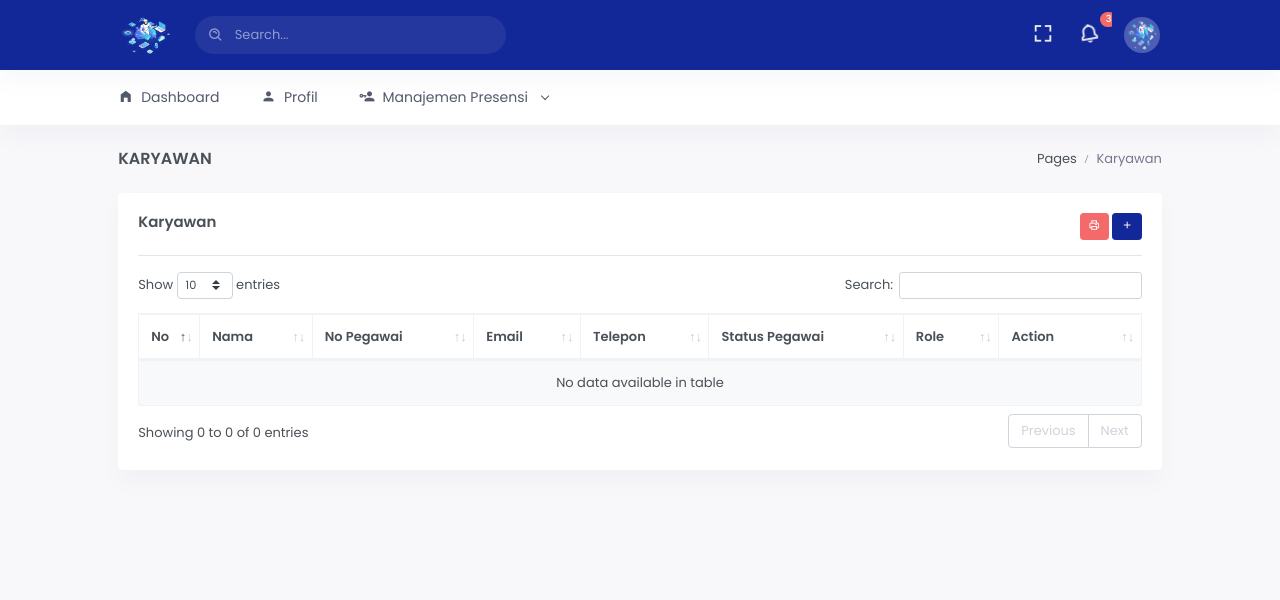
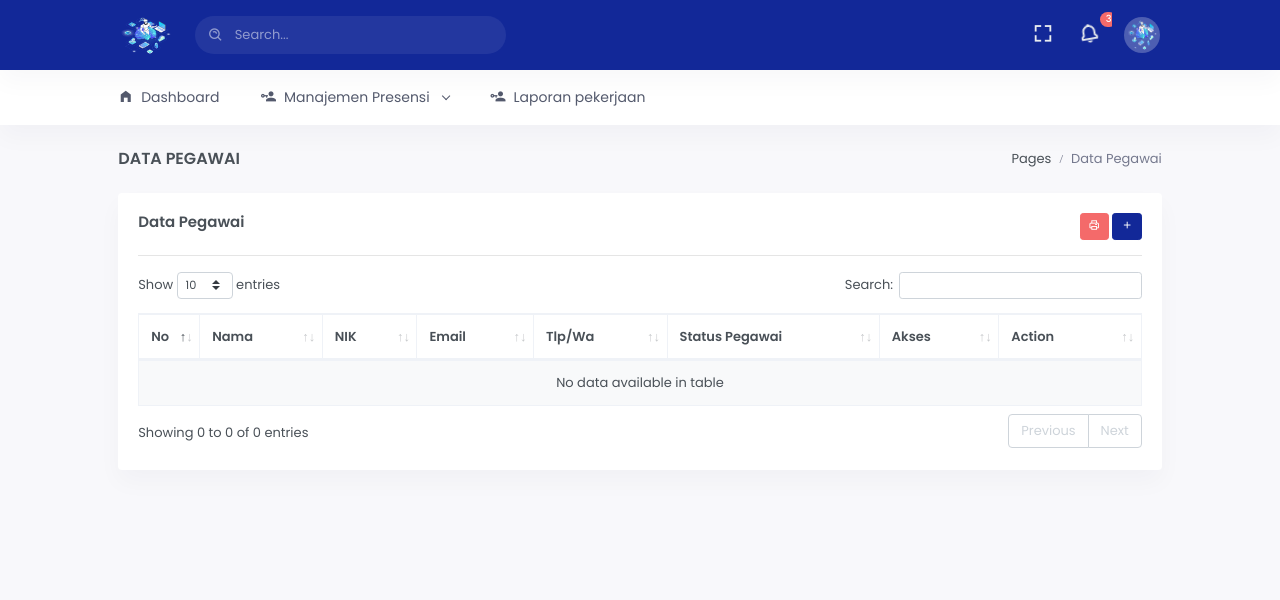
Before and after one commit to wildev1/presensibluto, a CodeIgniter app: page /index.php/users/karyawan in a window 1280 px wide. Shown: the top 600 px of the page. Run offline with CodeIgniter, Linux system fonts and the light colour scheme; data that the repository does not hold is empty; some libraries are stand-ins or nearby versions.

Commit message:
mengedit navbar dan judul halaman

```diff
--- a/application/controllers/GroupShift.php
+++ b/application/controllers/GroupShift.php
@@ -11,7 +11,7 @@ class GroupShift extends CI_Controller {
 
     public function index() {
 
-		$this->data['title'] = 'Group Shift ';
+		$this->data['title'] = 'Jadwal Kerja ';
 
      	$this->data['group_shifts'] = $this->GroupShiftModel->get_all_group_shifts();
         $this->data['shifts'] = $this->ShiftModel->get_all_shifts();
--- a/application/controllers/Kinerja.php
+++ b/application/controllers/Kinerja.php
@@ -15,7 +15,7 @@ class Kinerja extends CI_Controller {
     }
 
 	public function index() {
-		$this->data['title'] = 'Kinerja';
+		$this->data['title'] = 'Laporan Pekerjaan';
 		$this->data['user_role'] = $this->session->userdata('role');
 		$user_role = $this->session->userdata('role');
 		$user_id = $this->session->userdata('users_id');
--- a/application/controllers/Laporan.php
+++ b/application/controllers/Laporan.php
@@ -12,7 +12,7 @@ class Laporan extends CI_Controller {
     }
 
 	public function index() {
-		$this->data['title'] = 'Laporan Presensi';
+		$this->data['title'] = 'Rekap Presensi Semua Pegawai';
 		$date_awal = $this->input->post('date_awal');
 		$date_akhir = $this->input->post('date_akhir');
 
@@ -52,7 +52,7 @@ class Laporan extends CI_Controller {
 
 
 	public function personal() {
-		$this->data['title'] = 'Laporan Presensi';
+		$this->data['title'] = 'Rekap Presensi individu';
 		$this->data['users'] = $this->UsersModel->get_all_users();
 		$this->data['status_pegawai'] = $this->StatusPegawaiModel->get_all_status_pegawai();
 		$this->data['roles'] = $this->RolesModel->get_all_roles();
--- a/application/controllers/Shift.php
+++ b/application/controllers/Shift.php
@@ -9,7 +9,7 @@ class Shift extends CI_Controller {
     }
 
     public function index() {
-		$this->data['title'] = 'Shift';
+		$this->data['title'] = 'Jam Kerja';
 
         $this->data['shifts'] = $this->ShiftModel->get_all_shifts();
 		$this->data['content_view'] = 'pages/shift/index';
--- a/application/controllers/Statuspegawai.php
+++ b/application/controllers/Statuspegawai.php
@@ -9,7 +9,7 @@ class Statuspegawai extends CI_Controller {
     }
 
 	public function index() {
-		$this->data['title'] = 'Kepegawaian';
+		$this->data['title'] = 'Status Pegawai';
 		$this->data['status_pegawai'] = $this->StatusPegawaiModel->get_all_status_pegawai();
         $this->data['content_view'] = 'pages/status_pegawai/index';
         $this->load->view('templates/content', $this->data);
--- a/application/controllers/Users.php
+++ b/application/controllers/Users.php
@@ -23,7 +23,7 @@ class Users extends CI_Controller {
 	}
 
 	public function karyawan() {
-		$this->data['title'] = 'Karyawan';
+		$this->data['title'] = 'Data Pegawai';
 
 		$this->data['users'] = $this->UsersModel->get_all_users();
 		$this->data['status_pegawai'] = $this->StatusPegawaiModel->get_all_status_pegawai();
--- a/application/controllers/UsersShiftGroup.php
+++ b/application/controllers/UsersShiftGroup.php
@@ -9,7 +9,7 @@ class UsersShiftGroup extends CI_Controller {
     }
 
    public function index() {
-		$this->data['title'] = 'Users Shift';
+		$this->data['title'] = 'Jadwal Pegawai';
 		$this->data['users'] = $this->UsersModel->get_all_users();
 		$this->data['shift_groups'] = $this->GroupShiftModel->get_all_group_shifts();
 		$this->data['users_shift_groups'] = $this->UsersShiftGroupModel->get_all_users_shift_groups();
--- a/application/models/GroupShiftModel.php
+++ b/application/models/GroupShiftModel.php
@@ -3,6 +3,7 @@ class GroupShiftModel extends CI_Model {
     public function __construct() {
         $this->load->database();
     }
+
 
     public function get_all_group_shifts() {
         $this->db->select('group_shifts.*, shifts.nama_shift');
--- a/application/views/pages/karyawan/add.php
+++ b/application/views/pages/karyawan/add.php
@@ -18,7 +18,7 @@
 								<input type="text" class="form-control" id="nama" name="nama" value="<?php echo set_value('nama'); ?>" required>
 							</div>
 							<div class="form-group">
-								<label for="no_pegawai">No Pegawai</label>
+								<label for="no_pegawai">NIK</label>
 								<input type="text" class="form-control" id="no_pegawai" name="no_pegawai" value="<?php echo set_value('no_pegawai'); ?>">
 							</div>
 							<!-- <div class="form-group">
@@ -30,7 +30,7 @@
 								<input type="email" class="form-control" id="email" name="email" value="<?php echo set_value('email'); ?>" required>
 							</div>
 							<div class="form-group">
-								<label for="telepon">Telepon</label>
+								<label for="telepon">Tlp/Wa</label>
 								<input type="text" class="form-control" id="telepon" name="telepon" value="<?php echo set_value('telepon'); ?>">
 							</div>
 							<div class="form-group">
@@ -53,7 +53,7 @@
 								</select>
 							</div>
 							<div class="form-group">
-								<label for="roles">Roles</label>
+								<label for="roles">Akses</label>
 								<select class="form-control" id="roles" name="roles">
 									<?php foreach ($roles as $role): ?>
 										<option value="<?php echo $role->roles_id; ?>"><?php echo $role->nama_roles; ?></option>
--- a/application/views/pages/karyawan/edit.php
+++ b/application/views/pages/karyawan/edit.php
@@ -21,7 +21,7 @@
                         <input type="text" class="form-control" id="nama" name="nama" value="<?php echo set_value('nama', $user->nama); ?>" required>
                     </div>
                     <div class="form-group">
-                        <label for="no_pegawai">No Pegawai</label>
+                        <label for="no_pegawai">NIK</label>
                         <input type="text" class="form-control" id="no_pegawai" name="no_pegawai" value="<?php echo set_value('no_pegawai', $user->no_pegawai); ?>">
                     </div>
                     <div class="form-group">
@@ -29,7 +29,7 @@
                         <input type="email" class="form-control" id="email" name="email" value="<?php echo set_value('email', $user->email); ?>" required>
                     </div>
                     <div class="form-group">
-                        <label for="telepon">Telepon</label>
+                        <label for="telepon">Tlp/Wa</label>
                         <input type="text" class="form-control" id="telepon" name="telepon" value="<?php echo set_value('telepon', $user->telepon); ?>">
                     </div>
                     <div class="form-group">
@@ -44,7 +44,7 @@
                         </select>
                     </div>
                     <div class="form-group">
-                        <label for="status_pegawai">Status Kepegawaian</label>
+                        <label for="status_pegawai">Status Pegawai</label>
                         <select class="form-control" id="status_pegawai" name="status_pegawai_id">
                             <?php foreach ($status_pegawai as $pegawai): ?>
                                 <option value="<?php echo $pegawai->status_pegawai_id; ?>" <?php echo set_select('status_pegawai_id', $pegawai->status_pegawai_id, $pegawai->status_pegawai_id == $user->status_pegawai_id); ?>>
@@ -54,7 +54,7 @@
                         </select>
                     </div>
                     <div class="form-group">
-						<label for="roles">Roles</label>
+						<label for="roles">Akses</label>
 						<select class="form-control" id="roles" name="roles">
 							<?php foreach ($roles as $role): ?>
 								<option value="<?php echo $role->roles_id; ?>"><?php echo $role->nama_roles; ?></option>
--- a/application/views/pages/karyawan/index.php
+++ b/application/views/pages/karyawan/index.php
@@ -30,11 +30,11 @@
                                 <tr>
                                     <th width="10px">No</th>
 									<th>Nama</th>
-									<th>No Pegawai</th>
+									<th>NIK</th>
 									<th>Email</th>
-									<th>Telepon</th>
+									<th>Tlp/Wa</th>
 									<th>Status Pegawai</th>
-									<th>Role</th>
+									<th>Akses</th>
                                     <th width="100px">Action</th>
                                 </tr>
                             </thead>
--- a/application/views/pages/presensi/laporanpersonal.php
+++ b/application/views/pages/presensi/laporanpersonal.php
@@ -65,7 +65,6 @@
                         <hr>
                     </div>
 
-					<h1>TEST DATA PROFILE</h1>
 
                     <div class="table-responsive">
                         <table id="datatable" class="table table-striped table-bordered dt-responsive nowrap"
--- a/application/views/pages/profile/edit.php
+++ b/application/views/pages/profile/edit.php
@@ -17,7 +17,7 @@
                     <input type="text" class="form-control" id="nama" name="nama" value="<?php echo set_value('nama', $user->nama); ?>" required>
                 </div>
                 <div class="form-group">
-                    <label for="no_pegawai">No Pegawai</label>
+                    <label for="no_pegawai">NIK</label>
                     <input type="text" class="form-control" id="no_pegawai" name="no_pegawai" value="<?php echo set_value('no_pegawai', $user->no_pegawai); ?>">
                 </div>
 
@@ -33,7 +33,7 @@
                     <input type="email" class="form-control" id="email" name="email" value="<?php echo set_value('email', $user->email); ?>" required>
                 </div>
                 <div class="form-group">
-                    <label for="telepon">Telepon</label>
+                    <label for="telepon">Tlp/Wa</label>
                     <input type="text" class="form-control" id="telepon" name="telepon" value="<?php echo set_value('telepon', $user->telepon); ?>">
                 </div>
                 <div class="form-group">
--- a/application/views/templates/topnav.php
+++ b/application/views/templates/topnav.php
@@ -7,49 +7,44 @@
                       <li class="nav-item">
                           <a class="nav-link  arrow-none" href="<?php echo base_url('/dashboard');?>"
                               id="topnav-dashboard" role="button" aria-expanded="false">
-                              <i class="mdi mdi-home-variant mr-2"></i>Dashboard </a>
+                              <i class="mdi mdi-home-variant mr-2"></i>Dashboard</a>
                       </li>
-                      <li class="nav-item">
+                      <!-- <li class="nav-item">
                           <a class="nav-link  arrow-none" href="<?php echo base_url('/profile');?>" id="topnav-dashboard"
                               aria-expanded="false">
                               <i class="mdi mdi-account mr-2"></i>Profil </a>
-                      </li>
+                      </li> -->
 
 
 					  <?php if ($this->session->userdata('role') == 'Admin'): ?>
                       <li class="nav-item dropdown">
                           <a class="nav-link dropdown-toggle arrow-none" href="#" id="topnav-dashboard" role="button"
                               data-toggle="dropdown" aria-haspopup="true" aria-expanded="false">
-                              <i class="mdi mdi-server-network mr-2"></i>Data Master<div class="arrow-down"></div>
+                              <i class="mdi mdi-server-network mr-2"></i>Managemen Pegawai<div class="arrow-down"></div>
                           </a>
                           <div class="dropdown-menu" aria-labelledby="topnav-dashboard">
-                              <a href="<?php echo base_url('/lembaga');?>" class="dropdown-item">Profil Instansi </a>
+                              <a href="<?php echo base_url('/profile');?>" class="dropdown-item">Profil</a>
+                              <a href="<?php echo base_url('/karyawan');?>" class="dropdown-item">Data Pegawai</a>
+                              <a href="<?php echo base_url('/statuspegawai');?>" class="dropdown-item">Status Pegawai</a>
+                              <!-- <a href="<?php echo base_url('/lembaga');?>" class="dropdown-item">Profil Instansi </a> -->
                               <div class="dropdown">
-                                  <a class="dropdown-item dropdown-toggle arrow-none" href="#" id="topnav-email"
+                                  <!-- <a class="dropdown-item dropdown-toggle arrow-none" href="#" id="topnav-email"
                                       role="button" data-toggle="dropdown" aria-haspopup="true" aria-expanded="false">
-                                      Data Referensi <div class="arrow-down"></div>
+                                      Data Referensi <div class="arrow-down"></div> -->
                                   </a>
                                   <div class="dropdown-menu" aria-labelledby="topnav-email">
-                                      <a href="<?php echo base_url('/statuspegawai');?>" class="dropdown-item">Status Kepegawaian</a>
-                                      <a href="<?php echo base_url('/shift');?>" class="dropdown-item">Jam Kerja</a>
                                       <!-- <a href="<?php echo base_url('/shiftGroup');?>" class="dropdown-item">Data Shift Group</a> -->
-                                      <a href="<?php echo base_url('/groupShift');?>" class="dropdown-item">Jadwal Kerja</a>
-                                     <a href="<?php echo base_url('/usersShiftGroup');?>" class="dropdown-item">Jadwal Pegawai</a>
-                                      <a href="#" class="dropdown-item">Kategori Perizinan</a>
                                   </div>
                               </div>
                               <div class="dropdown">
-                                  <a class="dropdown-item dropdown-toggle arrow-none" href="#" id="topnav-email"
+                                  <!-- <a class="dropdown-item dropdown-toggle arrow-none" href="#" id="topnav-email"
                                       role="button" data-toggle="dropdown" aria-haspopup="true" aria-expanded="false">
-                                      Manajemen Data <div class="arrow-down"></div>
+                                      Manajemen Data <div class="arrow-down"></div> -->
                                   </a>
                                   <div class="dropdown-menu" aria-labelledby="topnav-email">
-                                     <a href="<?php echo base_url('/karyawan');?>" class="dropdown-item">Data Pegawai</a>
-                                     <a href="<?php echo base_url('/laporan');?>" class="dropdown-item">Laporan Presensi</a>
-                                     <a href="<?php echo base_url('/laporan/personal');?>" class="dropdown-item">Laporan Personal</a>
-                                     <a href="<?php echo base_url('/presensi/addpresensi');?>" class="dropdown-item">Add Presensi</a>
+                                     <!-- <a href="<?php echo base_url('/laporan');?>" class="dropdown-item">Laporan Presensi</a>
+                                     <a href="<?php echo base_url('/laporan/personal');?>" class="dropdown-item">Laporan Personal</a> -->
                                      <!-- <a href="<?php echo base_url('/alumni');?>" class="dropdown-item">Laporan Presensi</a> -->
-                                     <!-- <a href="<?php echo base_url('/kartusantri');?>" class="dropdown-item">Laporan Perizinan</a> -->
                                   </div>
                               </div>
                           </div>
@@ -62,11 +57,44 @@
                               <i class="mdi mdi-account-key mr-2"></i>Manajemen Presensi <div class="arrow-down"></div>
                           </a>
                           <div class="dropdown-menu" aria-labelledby="topnav-dashboard">
-                              <a href="<?php echo base_url('/kinerja');?>" class="dropdown-item">Laporan Kinerja</a>
-                              <a href="#" class="dropdown-item">Perizinan</a>
-                              <a href="#" class="dropdown-item">Rekap Presensi</a>
+                              <a href="<?php echo base_url('/shift');?>" class="dropdown-item">Jam Kerja</a>
+                              <a href="<?php echo base_url('/groupShift');?>" class="dropdown-item">Jadwal Kerja</a>
+                              <a href="<?php echo base_url('/usersShiftGroup');?>" class="dropdown-item">Jadwal Pegawai</a>
+                              <div class="dropdown">
+                                  <a class="dropdown-item dropdown-toggle arrow-none" href="#" id="topnav-email"
+                                      role="button" data-toggle="dropdown" aria-haspopup="true" aria-expanded="false">
+                                      Rekap Presensi <div class="arrow-down"></div>
+                                  </a>
+                                  <div class="dropdown-menu" aria-labelledby="topnav-email">
+                                     <a href="<?php echo base_url('/laporan');?>" class="dropdown-item">Semua Pegawai</a>
+                                     <a href="<?php echo base_url('/laporan/personal');?>" class="dropdown-item">Individu</a>
+                                     <!-- <a href="<?php echo base_url('/presensi/addpresensi');?>" class="dropdown-item">Add Presensi</a> -->
+                                  </div>
+                              </div>
+                              <!-- <a href="<?php echo base_url('/kinerja');?>" class="dropdown-item">Laporan Kinerja</a> -->
                           </div>
                       </li>
+                      <?php if ($this->session->userdata('role') == 'Admin'): ?>
+                      <li class="nav-item dropdown">
+                          <a class="nav-link dropdown-toggle arrow-none" href="#" id="topnav-dashboard" role="button"
+                              data-toggle="dropdown" aria-haspopup="true" aria-expanded="false">
+                              <i class="mdi mdi-account-key mr-2"></i>Managemen Perizinan <div class="arrow-down"></div>
+                          </a>
+                          <div class="dropdown-menu" aria-labelledby="topnav-dashboard">
+                              <!-- <a href="<?php echo base_url('/kartusantri');?>" class="dropdown-item">Laporan Perizinan</a> -->
+                              <a href="#" class="dropdown-item">Lapor Izin</a>
+                              <a href="#" class="dropdown-item">Kategori Perizinan</a>
+                              <a href="#" class="dropdown-item">Rekap Perizinan</a>
+                          </div>
+                      </li>
+					  <?php endif; ?>
+
+                      <li class="nav-item">
+                          <a class="nav-link  arrow-none" href="<?php echo base_url('/kinerja');?>" id="topnav-dashboard"
+                              aria-expanded="false">
+                              <i class="mdi mdi-account-key mr-2"></i>Laporan pekerjaan</a>
+                      </li>
+
 
 					  <?php if ($this->session->userdata('role') == 'Admin'): ?>
                       <li class="nav-item dropdown">
```
Also changed, not shown: application/views/pages/profile/index.php (+3 -11 lines).
